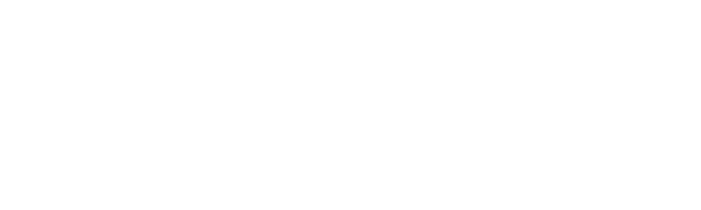
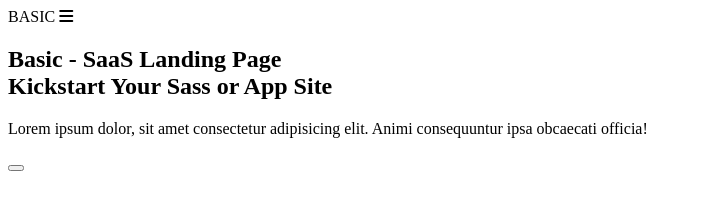
Before and after one commit to IgnaceB/Group-2-wireframe-01, a plain HTML site: page index.html in a window 1280 px wide. Shown: the whole page, without its empty margins (0-701 px from the left). Drawn offline with Linux system fonts and the light colour scheme.

Commit message:
added sass

```diff
--- a/index.html
+++ b/index.html
@@ -1,11 +1,29 @@
 <!DOCTYPE html>
 <html lang="en">
-
 <head>
 	<meta charset="UTF-8">
+	<meta http-equiv="X-UA-Compatible" content="IE=edge">
 	<meta name="viewport" content="width=device-width, initial-scale=1.0">
-	<link rel="preconnect" href="https://fonts.googleapis.com">
-	<link rel="preconnect" href="https://fonts.gstatic.com" crossorigin>
-	<link rel="stylesheet" href="assets/css/style.css">
-	<title>Document</title>
+	<title>group project</title>
+	<script src="https://kit.fontawesome.com/7d9ea81d63.js" crossorigin="anonymous"></script>
 </head>
+<body>
+	<section>
+		<nav>
+			<span></span>
+			<span>BASIC</span>
+			<i class="fa-solid fa-bars"></i>
+		</nav>
+		<header>
+			<h1>
+				Basic - SaaS Landing Page <br>
+				Kickstart Your Sass or App Site
+			</h1>
+			<p>
+				Lorem ipsum dolor, sit amet consectetur adipisicing elit. Animi consequuntur ipsa obcaecati officia!
+			</p>
+		</header>
+		<button value="Get Started"></button>
+	</section>
+</body>
+</html>
```
Also changed, not shown: assets/scss/style.css (added), sass/index.css (added), sass/index.scss (added), 2 other files.
